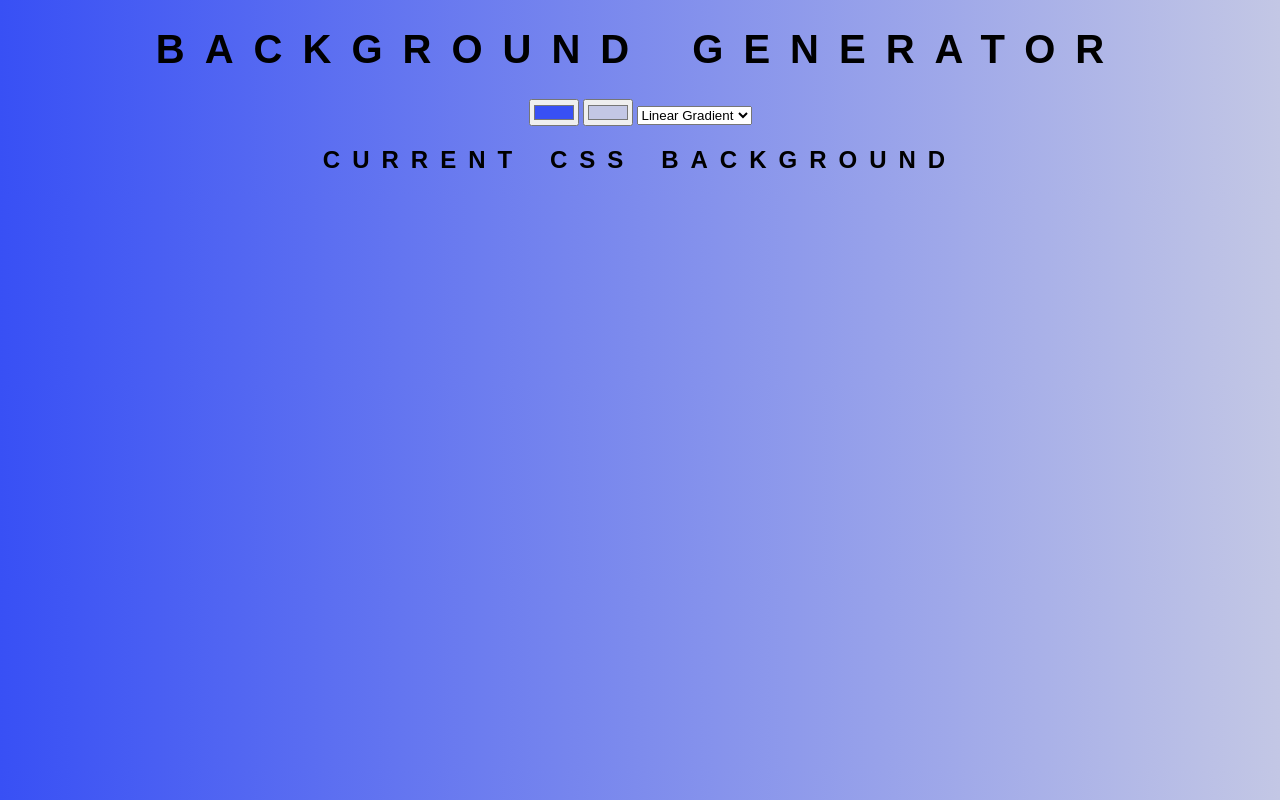
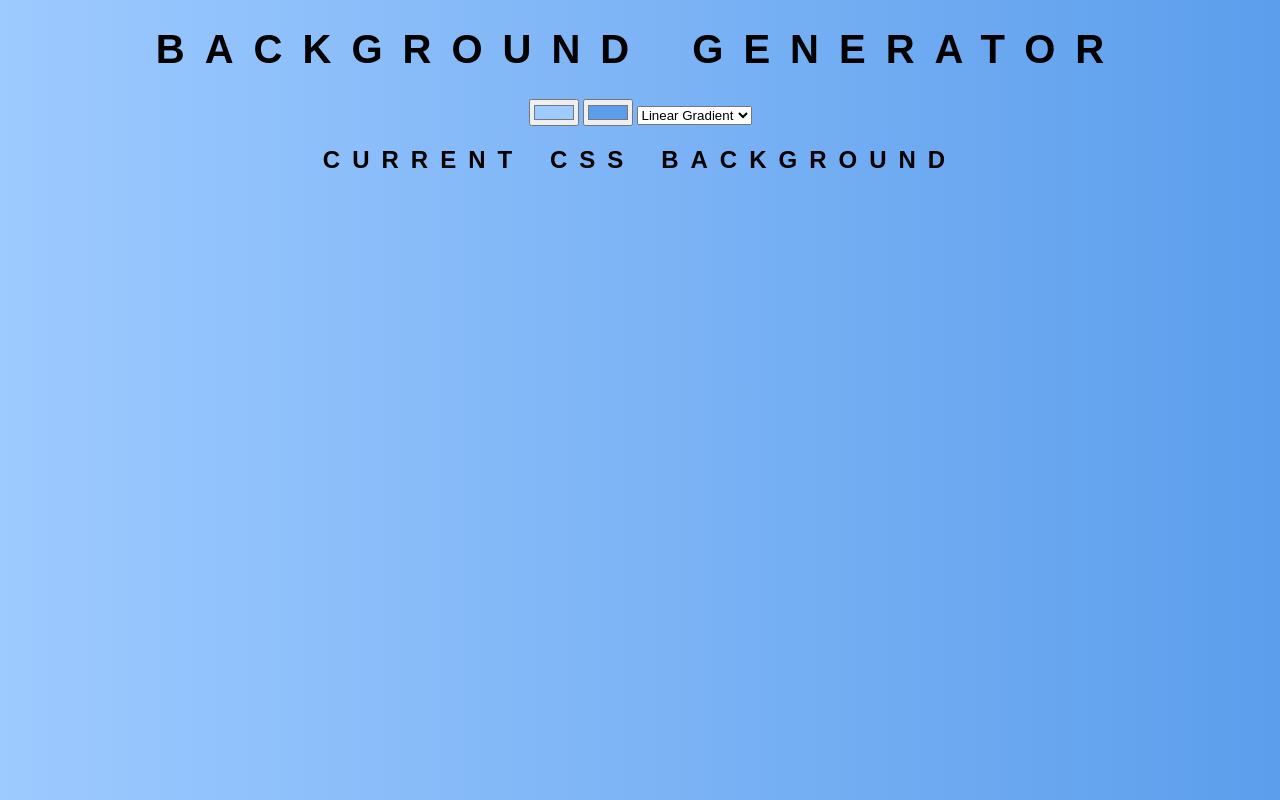
Before and after one commit to jeremianGit/backgroundGenerator, a plain HTML site: page index.html in a window 1280 px wide. Drawn offline with Linux system fonts and the light colour scheme.

Commit message:
Updated Color scheme

```diff
--- a/index.html
+++ b/index.html
@@ -5,7 +5,7 @@
 	<style>
 		body{
 			text-align: center;
-			background: linear-gradient(to right,#3850F5,#C3C7E5);
+			background: linear-gradient(to right,#9DCAFF,#5C9EEC);
 		}
 		h1{
 			word-spacing: 0.5em;
@@ -22,8 +22,8 @@
 </head>
 <body>
 <h1>Background Generator</h1>
-<input type="color" name="color1" value="#3850F5" id="col1">
-<input type="color" name="color2" value="#C3C7E5" id="col2">
+<input type="color" name="color1" value="#9DCAFF" id="col1">
+<input type="color" name="color2" value="#5C9EEC" id="col2">
 <select id="grad">
 	<option value="lin">Linear Gradient</option>
 	<option value="rad">Radial Gradient</option>
```
